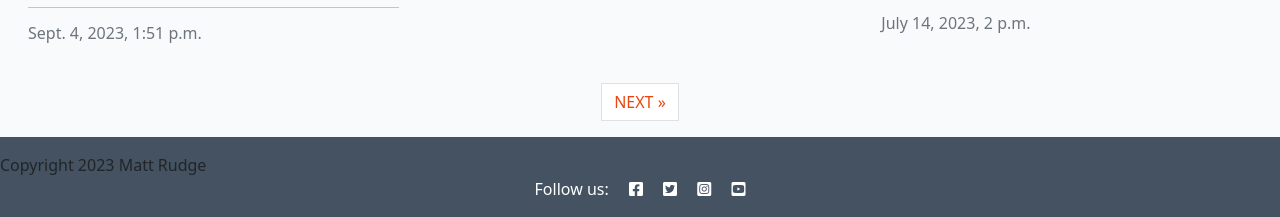
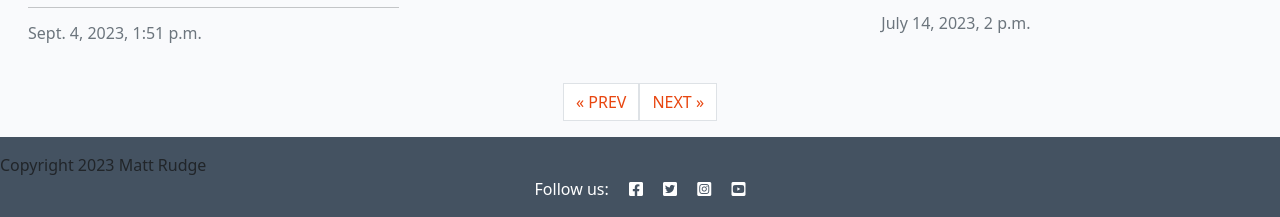
Before and after one commit to Katya-Semeniuk/django-blog-project, a Django app: page /?page=2 in a window 1280 px wide. Shown: the part 758-975 px from the top of the page. Run offline with Django 4.2, Linux system fonts and the light colour scheme; data comes from the database, SQL or seed files in the repository.

Commit message:
add pagination

```diff
--- a/blog/templates/blog/index.html
+++ b/blog/templates/blog/index.html
@@ -41,9 +41,13 @@
     {% if is_paginated %}
     <nav aria-label="Page navigation">
         <ul class="pagination justify-content-center">
+            {% if page_obj.has_previous %}
+            <li><a href="?page={{ page_obj.previous_page_number }}"class="page-link"> &laquo; PREV</a></li>
+            {% endif %}
             {% if page_obj.has_next %}
             <li><a href="?page={{ page_obj.next_page_number }}" class="page-link"> NEXT &raquo;</a></li>
             {% endif %}
+
         </ul>
     </nav>
     {% endif %}
```
